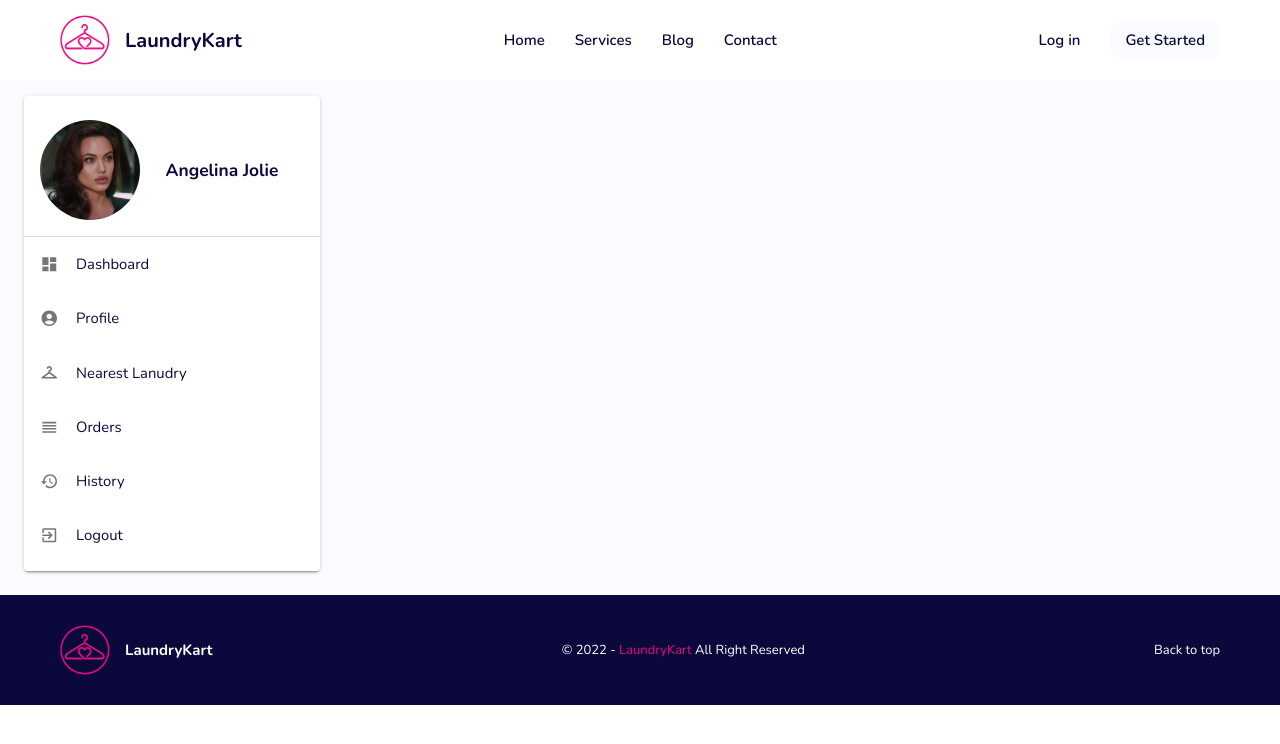
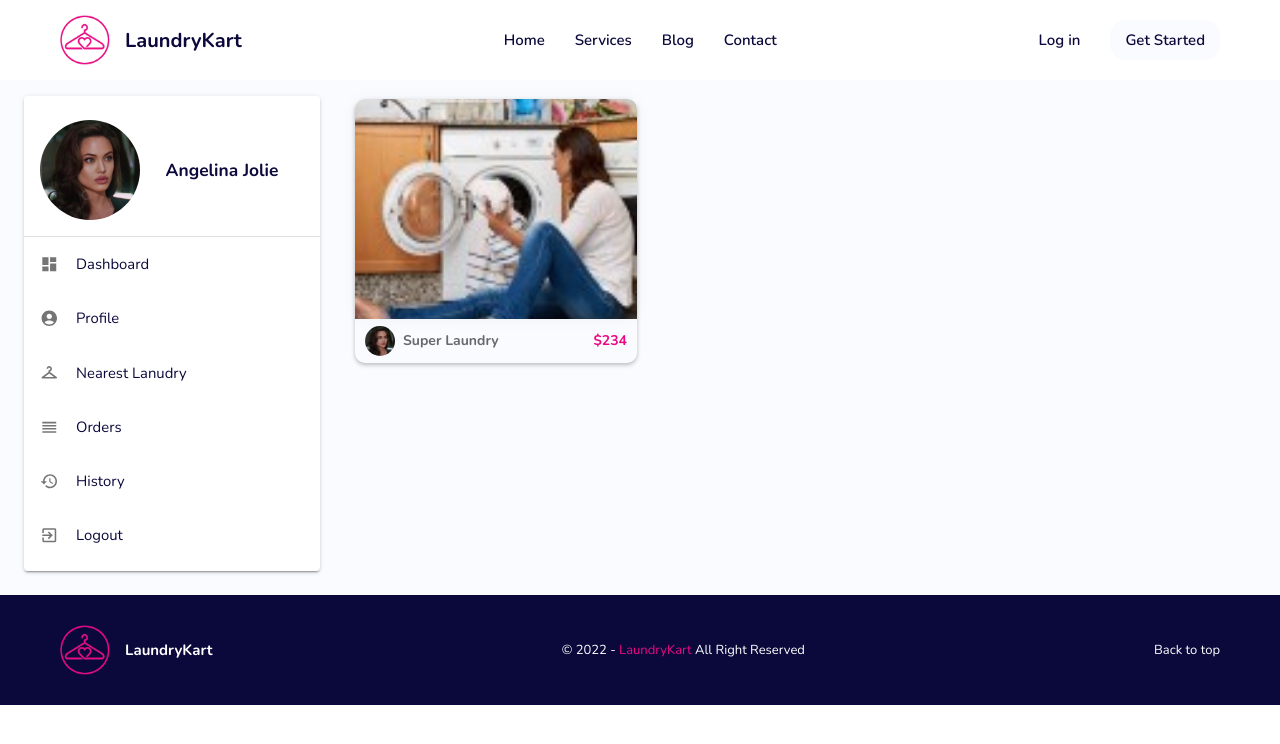
Before and after one commit to tejal-ganvir/laundry-kart, a React (Create React App) app: page /account/nearest-laundry in a window 1280 px wide. Shown: the top 744 px of the page. Built offline with nearby package versions, Linux system fonts and the light colour scheme.

Commit message:
Laundry card Added

```diff
--- a/public/index.html
+++ b/public/index.html
@@ -24,7 +24,7 @@
       work correctly both with client-side routing and a non-root public URL.
       Learn how to configure a non-root public URL by running `npm run build`.
     -->
-    <title>React App</title>
+    <title>LaundryKart</title>
   </head>
   <body>
     <noscript>You need to enable JavaScript to run this app.</noscript>
--- a/src/css/custom.css
+++ b/src/css/custom.css
@@ -8,3 +8,7 @@
 .form-control-area input{
     width: 100%;
 }
+
+.rounded_circle{
+    border-radius: 50%;
+}
--- a/src/layouts/TopNavbar.jsx
+++ b/src/layouts/TopNavbar.jsx
@@ -27,7 +27,7 @@ export default function TopNavbar() {
       {sidebarOpen && <Backdrop toggleSidebar={toggleSidebar} />}
       <Wrapper className="flexCenter animate whiteBg" style={y > 100 ? { height: "60px" } : { height: "80px" }}>
         <NavInner className="container flexSpaceCenter">
-          <Link to="/" className="pointer flexNullCenter"  smooth={true}>
+          <Link to="/" className="pointer flexNullCenter">
             <LogoIcon width={50} height={50} />
             <h1 style={{ marginLeft: "15px" }} className="font20 extraBold">
               LaundryKart
--- a/src/pages/Customer/Dashboard/index.js
+++ b/src/pages/Customer/Dashboard/index.js
@@ -4,7 +4,7 @@ import React from 'react';
 const Dashboard = () => {
   return (
     <React.Fragment>
-        <Container>
+        <Container maxWidth="sm">
             one two three
         </Container>
     </React.Fragment>
--- /dev/null
+++ b/src/pages/Customer/NearestLaundry/NearestLaundry.js
@@ -0,0 +1,44 @@
+import React from 'react';
+import styles from '../customer.module.css'
+import { Avatar, Grid, Stack } from '@mui/material';
+import { Box } from '@mui/system';
+import { Link } from 'react-router-dom';
+import firstImg from '../../../assets/img/add/3.jpg'
+import userImg from '../../../assets/img/user-1.jpg'
+
+const NearestLaundry = (props) => {
+  return (
+      <React.Fragment>
+          <Box px={4}>
+            <Grid container direction="row" spacing={2}>
+                <Grid item xs={12} sm={6} md={4}>
+                    <div className={styles.image_element_class}>
+                        <div className={styles.tiles}>
+                            <Link to="/" className={styles.tile}>
+                                <span>
+                                    <img src={firstImg} alt="Super Laundry" className={styles.image} />
+                                </span>
+                                <div className={styles.details}>
+                                    <span className={styles.title}>Super Laundry</span>
+                                    <span className={styles.info}>Services</span>
+                                </div>
+                            </Link>
+                        </div>
+                        <div className={styles.profile_container}>
+                            <Stack direction="row" spacing={1} >
+                                <Avatar alt="Super Laundry" src={userImg} sx={{ width: 30, height: 30 }} />
+                                <div className={styles.pro_name }><Link to={`/dashboard`}>Super Laundry</Link></div>
+                                <div className={`${styles.pro_view } pinkColor`}>
+                                    $234
+                                </div>
+                            </Stack>
+                        </div>
+                    </div>
+                </Grid>
+            </Grid>
+          </Box>
+      </React.Fragment>
+  );
+};
+
+export default NearestLaundry;
--- /dev/null
+++ b/src/pages/Customer/customer.module.css
@@ -0,0 +1,181 @@
+.feed_container{
+    padding: 10px 0px;
+    overflow: hidden;
+  }
+
+  .infinite-scroll-component{
+    overflow: hidden !important;
+  }
+
+  .grid{
+    width: 100% !important;
+  }
+
+  .grid-image{
+    margin-bottom: 20px !important;
+  }
+
+  .tiles .tile {
+    display: block;
+    text-align: left;
+    opacity: .99;
+    overflow: hidden;
+    position: relative;
+    /* border-radius: 5px; */
+    box-shadow: 0 0 20px 0 rgba(0, 0, 0, 0.05);
+    cursor: pointer;
+  }
+  .tiles .tile:before {
+    content: '';
+    background: linear-gradient(to bottom, rgba(0, 0, 0, 0) 10%, rgba(0, 0, 0, 0.9) 100%);
+    width: 100%;
+    height: 50%;
+    opacity: 0;
+    position: absolute;
+    top: 100%;
+    left: 0;
+    z-index: 2;
+    transition-property: top, opacity;
+    transition-duration: 0.3s;
+  }
+  .tiles .tile img {
+    display: block;
+    width: 100%;
+    height: 220px;
+    object-fit: cover;
+    backface-visibility: hidden;
+    /*******for radius******/
+    border-top-left-radius: 10px;
+    border-top-right-radius: 10px;
+
+
+    /* height: 200px;
+    width: 100%;
+    object-fit: cover; */
+  }
+
+  .tiles .tile .details {
+    font-size: 16px;
+    padding: 15px;
+    color: #fff;
+    position: absolute;
+    bottom: 0;
+    left: 0;
+    z-index: 3;
+  }
+  .tiles .tile .details span {
+    display: block;
+    opacity: 0;
+    position: relative;
+    top: 100px;
+    transition-property: top, opacity;
+    transition-duration: 0.3s;
+    transition-delay: 0s;
+  }
+  .tiles .tile .details .title {
+    line-height: 1;
+    font-weight: 600;
+    font-size: 16px;
+  }
+  .tiles .tile .details .info {
+    line-height: 1.2;
+    margin-top: 5px;
+    font-size: 12px;
+  }
+  .tiles .tile:focus:before,
+  .tiles .tile:focus span,
+  .tiles .tile:hover:before,
+  .tiles .tile:hover span {
+    opacity: 1;
+  }
+  .tiles .tile:focus:before,
+  .tiles .tile:hover:before {
+    top: 50%;
+  }
+  .tiles .tile:focus span,
+  .tiles .tile:hover span {
+    top: 0;
+  }
+  .tiles .tile:focus .title,
+  .tiles .tile:hover .title {
+            transition-delay: 0.15s;
+  }
+  .tiles .tile:focus .info,
+  .tiles .tile:hover .info {
+            transition-delay: 0.25s;
+  }
+
+  .profile_container{
+    margin: 0;
+    padding: 7px 10px;
+  }
+
+  .profile_container td{
+    margin: 0;
+    padding: 0;
+    color: #696969;
+    font-size: 12.5px;
+    font-weight: 700;
+    padding-left: 3px;
+  }
+
+  .profile_container table {
+    width: 100%;
+  }
+
+  .profile_container .pro_pic {
+    width: 10%;
+  }
+  .profile_container .pro_pic img{
+    width: 25px;
+  }
+  .profile_container .pro_name {
+    width: 70%;
+    font-size: 14px;
+    font-weight: 700;
+    padding-top: 5px;
+  }
+  .profile_container .pro_name a {
+    color: #696969;
+  }
+  .profile_container .pro_name a:hover {
+    color: #4a4848;
+  }
+  .profile_container .pro_like {
+    width: 17.5%;
+  }
+  .profile_container .pro_view {
+    float: right;
+    font-size: 14px;
+    font-weight: 700;
+    padding-top: 5px;
+  }
+
+  .profile_container .pro_like i {
+    color: #0b3fb8;
+  }
+  .profile_container .pro_view i {
+    color: #0b3fb8;
+  }
+
+  @media screen and (max-width: 780px) {
+    .feed_container{
+      padding: 10px;
+    }
+  }
+
+  .image-style {
+    height: 200px;
+    margin: 0;
+    padding: 0;
+  }
+
+
+  .image_element_class
+  {
+    border-radius: 10px;
+    /* box-shadow: 15px 15px 15px -15px rgba(0, 0, 0, 0.45); */
+    /* box-shadow: 0 4px 8px 0 rgba(0, 0, 0, 0.2), 0 3px 10px 0 rgba(0, 0, 0, 0.19); */
+    box-shadow: 0px 2px 4px rgba(0, 0, 0, 0.25);
+    margin: 3px;
+  }
--- a/src/routes/index.js
+++ b/src/routes/index.js
@@ -5,6 +5,7 @@ import {
   } from "react-router-dom";
 import Layout from '../layouts';
 import Dashboard from '../pages/Customer/Dashboard';
+import NearestLaundry from '../pages/Customer/NearestLaundry/NearestLaundry';
 import Landing from '../pages/Landing';
 import Login from '../pages/Login';
 
@@ -15,6 +16,7 @@ const Routes = () => {
                 <Route path="/" exact element={<Landing />} />
                 <Route path="/login" exact element={<Login />} />
                 <Route path="/account/dashboard" element={<Dashboard />} />
+                <Route path="/account/nearest-laundry" element={<NearestLaundry />} />
                 {/* <Route path="/product/:id" element={<ProductDetails />} />
                 <Route path="/product/cart" exact element={<Cart />} /> */}
             </Switch>
```
